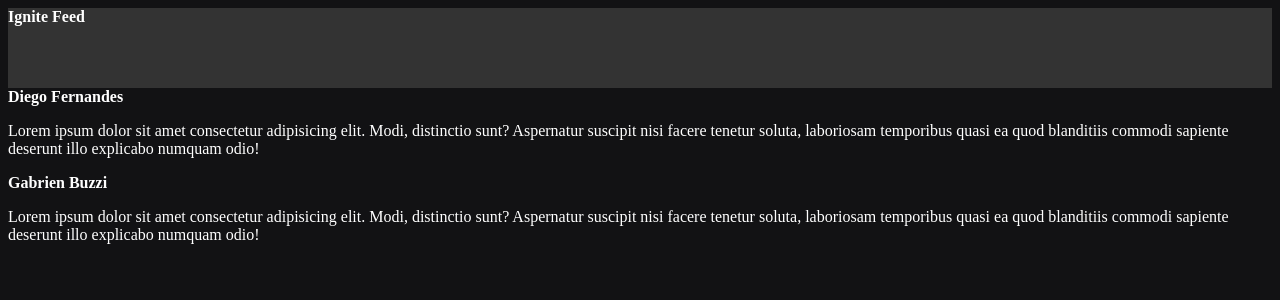
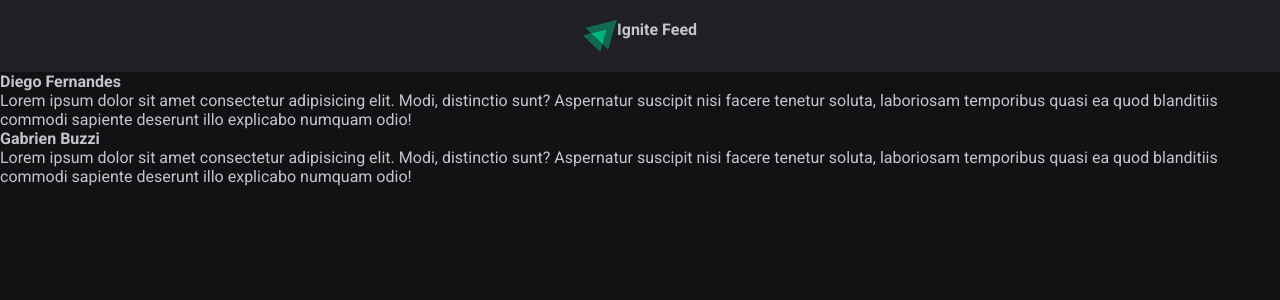
Before and after one commit to lucasmdpereira/ignite-react-01, a React (Vite) app: page / in a window 1280 px wide. Shown: the top 300 px of the page. Built offline with nearby package versions, Linux system fonts and the light colour scheme.

Commit message:
Estrutura da aplicação - Componente: Header

```diff
--- a/index.html
+++ b/index.html
@@ -2,8 +2,14 @@
 <html lang="en">
   <head>
     <meta charset="UTF-8" />
+    <link rel="preconnect" href="https://fonts.googleapis.com" />
+    <link rel="preconnect" href="https://fonts.gstatic.com" crossorigin />
+
     <link rel="icon" type="image/svg+xml" href="/vite.svg" />
     <meta name="viewport" content="width=device-width, initial-scale=1.0" />
+
+    <link href="https://fonts.googleapis.com/css2?family=Roboto:wght@400;700&display=swap" rel="stylesheet" />
+
     <title>Vite + React</title>
   </head>
   <body>
--- a/src/App.jsx
+++ b/src/App.jsx
@@ -1,6 +1,6 @@
 import { Header } from './components/Header'
 import { Post } from './Post'
-import './styles.css'
+import './global.css'
 
 function App() {
   return (
--- a/src/components/Header.jsx
+++ b/src/components/Header.jsx
@@ -1,8 +1,10 @@
-import styles from './Header.module.css'
+import styles from './Header.module.css';
+import igniteLogo from '../assets/ignite_logo.svg';
 
 export function Header(){
     return(
         <header  className={styles.header}>
+            <img src={igniteLogo} alt="Logotipo do Ignite"></img>
             <strong>Ignite Feed</strong>
         </header>
     );
--- a/src/components/Header.module.css
+++ b/src/components/Header.module.css
@@ -1,5 +1,10 @@
 .header{
-    background: #333;
-    height: 80px;
-    color: #fff;
+    background:var(--gray-800);
+    display: flex;
+    justify-content: center;
+    padding: 1.25rem 0;
 }
+
+.header img{
+    height: 2rem;
+}
--- /dev/null
+++ b/src/global.css
@@ -0,0 +1,30 @@
+:root {
+    --white: #fff;
+    --gray-100: #e1e1e6;
+    --gray-300: #c4c4cc;
+    --gray-400: #8d8d99;
+    --gray-600: #323238;
+    --gray-700: #29292e;
+    --gray-800:#202024;
+    --gray-900: #121214;
+
+    --green-500: #00875f;
+}
+
+* {
+    margin: 0;
+    padding: 0;
+    box-sizing: border-box;
+}
+
+body{
+    background: var(--gray-900);
+    color: var(--gray-300);
+    -webkit-font-smoothing: antialiased;
+}
+
+body, input, textarea, button{
+    font-family: 'Roboto', sans-serif;
+    font-weight: 400;
+    font-size: 1rem;
+}
--- a/src/styles.css
+++ /dev/null
@@ -1,4 +0,0 @@
-body{
-    background: #121214;
-    color: #fff
-}
```
Also changed, not shown: src/assets/ignite_logo.svg (added).
